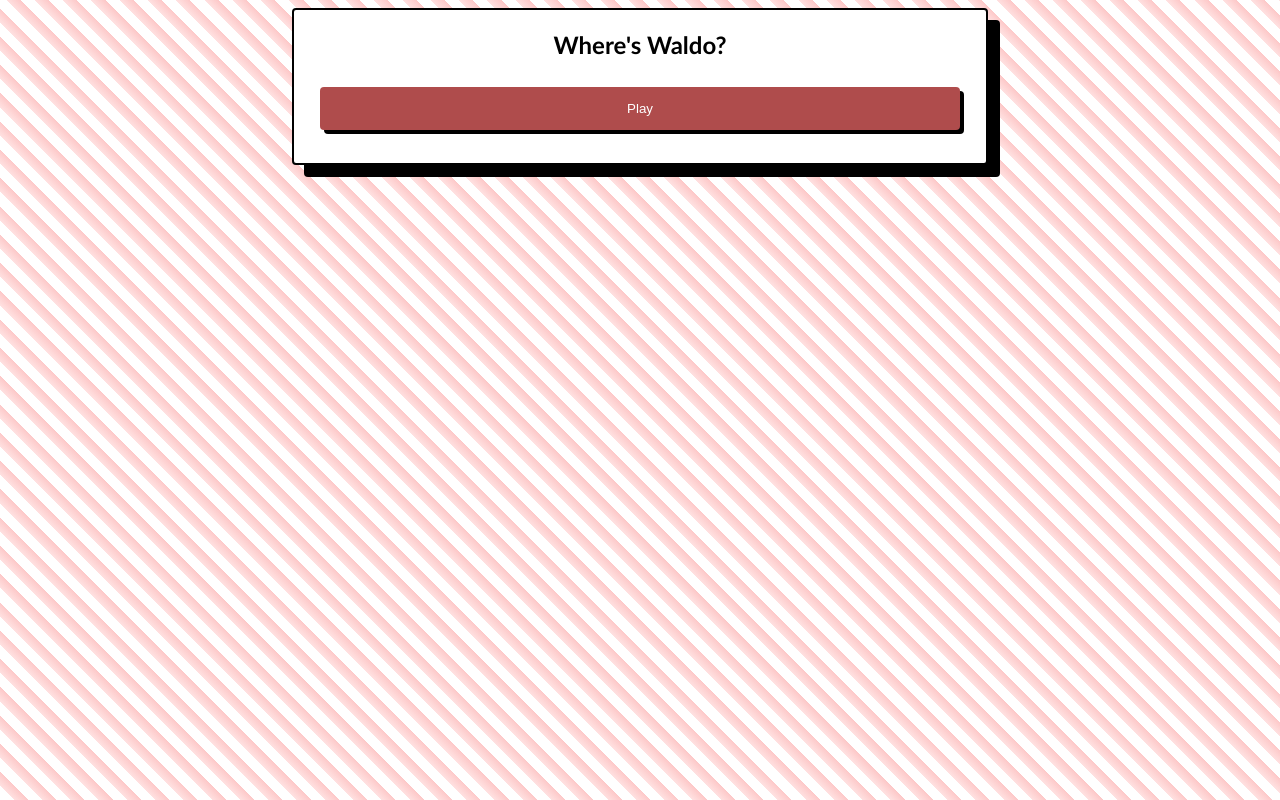
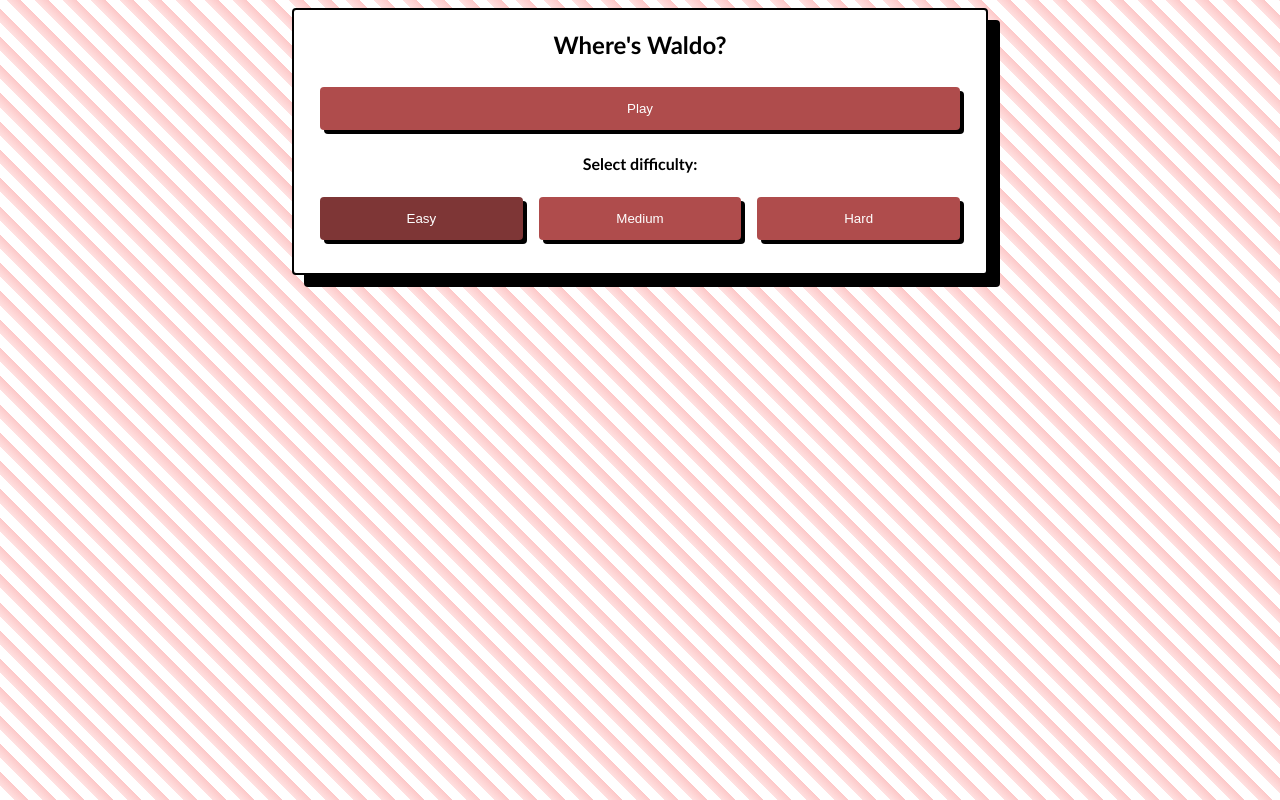
Before and after one commit to vincemilo/wheresWaldoReact, a React (Vite) app: page / in a window 1280 px wide. Built offline with nearby package versions, Linux system fonts and the light colour scheme.

Commit message:
added difficulty buttons

```diff
--- a/src/App.jsx
+++ b/src/App.jsx
@@ -6,11 +6,13 @@
 import NameInput from "./components/NameInput";
 import useGameTimer from "./hooks/useGameTimer";
 import useHighScores from "./hooks/useHighScores";
+import DifficultyButtons from "./components/DifficultyButtons";
 
 function App() {
   const [playState, setPlayState] = useState(false);
   const [gameOver, setGameOver] = useState(false);
   const [name, setName] = useState("");
+
   const nameModal = useRef(null);
 
   const {
@@ -69,7 +71,11 @@
     <div className="wrapper">
       <h2>Where&apos;s Waldo?</h2>
       {!playState ? (
-        <button onClick={handleClick}>Play</button>
+        <>
+          <button onClick={handleClick}>Play</button>
+          <p>Select difficulty:</p>
+          <DifficultyButtons />
+        </>
       ) : hasError ? (
         <NetworkError />
       ) : isLoading ? (
--- /dev/null
+++ b/src/components/DifficultyButtons.jsx
@@ -0,0 +1,33 @@
+import { useState } from "react";
+
+export default function DifficultyButtons() {
+  const [difficulty, setDifficulty] = useState(1);
+
+  const handleClick = (selection) => {
+    setDifficulty(selection);
+  };
+
+  console.log(difficulty);
+  return (
+    <div className="difficulty-buttons">
+      <button
+        onClick={() => handleClick(1)}
+        className={difficulty === 1 ? "easy selected" : "easy"}
+      >
+        Easy
+      </button>
+      <button
+        onClick={() => handleClick(2)}
+        className={difficulty === 2 ? "medium selected" : "medium"}
+      >
+        Medium
+      </button>
+      <button
+        onClick={() => handleClick(3)}
+        className={difficulty === 3 ? "hard selected" : "hard"}
+      >
+        Hard
+      </button>
+    </div>
+  );
+}
--- a/src/index.css
+++ b/src/index.css
@@ -122,7 +122,8 @@
   box-shadow: black 0.25rem 0.25rem;
 }
 
-button:hover {
+button:hover,
+.selected {
   background-color: #7e3636;
 }
 
@@ -151,3 +152,11 @@
 p {
   text-align: center;
 }
+
+.difficulty-buttons {
+  display: flex;
+  align-items: center;
+  justify-content: space-evenly;
+  width: 100%;
+  gap: 1rem;
+}
```
